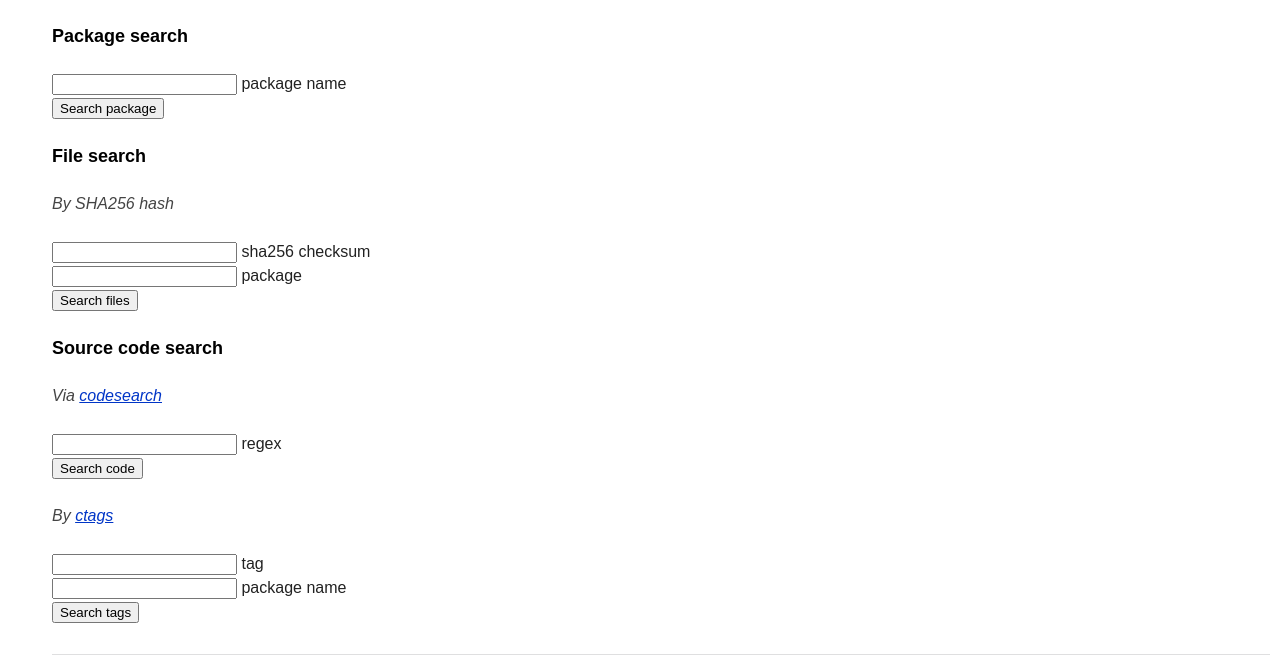
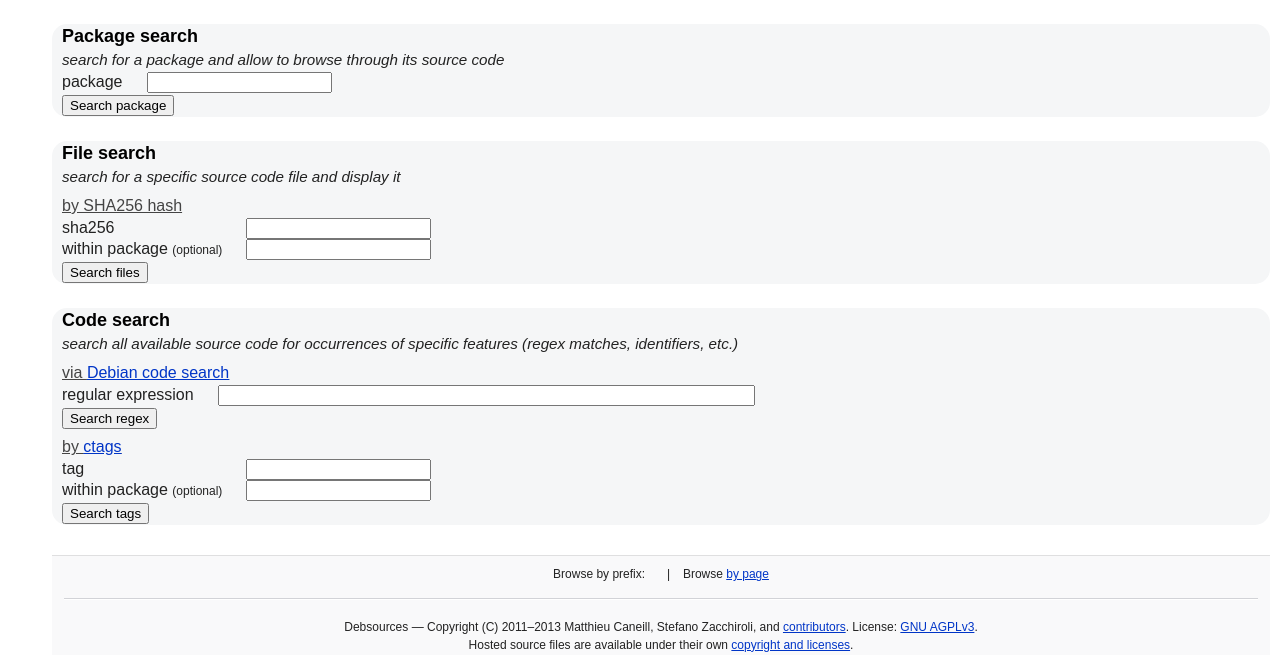
Before and after one commit to Debian/debsources, a Python web app: template web/flask/app/templates/advanced_search.html in a window 1280 px wide. Shown: the part 82-737 px from the top of the page. Run offline with Jinja, Linux system fonts and the light colour scheme; the template is opened without the code that fills it, so the values that code supplies are empty.

Commit message:
search page: add explanation, pimp form typesetting

```diff
--- a/web/flask/app/static/css/base.css
+++ b/web/flask/app/static/css/base.css
@@ -77,3 +77,35 @@ License: GNU Affero General Public License, version 3 or above.
     margin-bottom: 10px;
     text-align: center;
 }
+
+.search-box {
+    background-color: #f5f6f7;
+    border-radius: 15px;
+    padding: 0 10px 0 10px;
+}
+
+.search-box h3 {
+    margin-bottom: 0;
+}
+
+.search-box h4 {
+    margin-top: 5px;
+    margin-bottom: 0;
+    font-style: normal;
+    text-decoration: underline;
+}
+
+.search-box .description {
+    font-style: italic;
+    font-size: 95%;
+}
+
+.search-box form table {
+    border: 0;
+}
+
+.search-box form table tr td {
+    border: 0;
+    padding-top: 0;
+    padding-bottom: 0;
+}
--- a/web/flask/app/templates/advanced_search.html
+++ b/web/flask/app/templates/advanced_search.html
@@ -15,32 +15,49 @@
 <!-- <h2>{{ self.title() }}</h2> -->
 
 
+<div class="search-box">
 <h3>Package search</h3>
+<span class="description">search for a package and allow to browse through its
+  source code</span>
 
-  <form action="{{ url_for('receive_search') }}" name="searchform"
-	method="post">
-    <input type="text" name="query" id="input_package_package" />
-    <label for="input_package_package">package name</label>
-    <br />
-    <input type="submit" value="Search package" />
-  </form>
+<form action="{{ url_for('receive_search') }}" name="searchform"
+      method="post">
+  <table>
+    <tr>
+      <td><label for="input_package_package">package</label></td>
+      <td><input type="text" name="query" id="input_package_package" /></td>
+    </tr>
+  </table>
+  <input type="submit" value="Search package" />
+</form>
+</div>
 
+
+<div class="search-box">
 <h3>File search</h3>
+<span class="description">search for a specific source code file and display
+  it</span>
 
-<h4>By SHA256 hash</h4>
+<h4>by SHA256 hash</h4>
 
 <form name="shasearch" method="get"
       action="{{ url_for('checksum_html') }}">
-  <input type="text" id="input_checksum" name="checksum" />
-  <label for="input_checksum">sha256 checksum</label>
-  <br />
-  <input type="text" name="package" id="input_package_file" />
-  <label for="input_package_file">package</label>
-  <br />
+  <table>
+    <tr>
+      <td><label for="input_checksum">sha256</label></td>
+      <td><input type="text" id="input_checksum" name="checksum" /></td>
+    </tr>
+    <tr>
+      <td><label for="input_package_file">within
+	  package <small>(optional)</small></label></td>
+      <td><input type="text" name="package" id="input_package_file" /></td>
+    </tr>
+  </table>
   <input type="submit" value="Search files" />
 </form>
+
 <!--
-<h4>By ctags</h4>
+<h4>by ctags</h4>
 
 <form name="ctagssearch" method="get" action=".">
   <input type="text" name="ctags" id="submit_ctags" />
@@ -53,27 +70,42 @@
   <input type="submit" value="Search files" />
 </form>
 -->
-<h3>Source code search</h3>
+</div>
 
-<h4>Via <a href="http://codesearch.debian.net/">codesearch</a></h4>
+
+<div class="search-box">
+<h3>Code search</h3>
+<span class="description">search all available source code for occurrences of
+  specific features (regex matches, identifiers, etc.)</span>
+
+<h4>via <a href="http://codesearch.debian.net/">Debian code search</a></h4>
 <form name="codesearch" method="get"
       action="http://codesearch.debian.net/search">
-  <input name="q" type="text" id="input_codesearch" />
-  <label for="input_codesearch">regex</label>
-  <br />
-  <input type="submit" value="Search code" />
+  <table>
+    <tr>
+      <td><label for="input_codesearch">regular expression</label></td>
+      <td><input name="q" type="text" size="64" id="input_codesearch" /></td>
+    </tr>
+  </table>
+  <input type="submit" value="Search regex" />
 </form>
 
-<h4>By <a href="http://ctags.sourceforge.net">ctags</a></h4>
+<h4>by <a href="http://ctags.sourceforge.net">ctags</a></h4>
 <form name="tagsearch" method="get" action="{{ url_for('ctag_html') }}">
-  <input type="text" name="ctag" id="input_tag" />
-  <label for="input_tag">tag</label>
-  <br />
-  <input type="text" name="package" id="input_package_sourcecode" />
-  <label for="input_package_sourcecode">package name</label>
-  <br />
+  <table>
+    <tr>
+      <td><label for="input_tag">tag</label></td>
+      <td><input type="text" name="ctag" id="input_tag" /></td>
+    </tr>
+    <tr>
+      <td><label for="input_package_sourcecode">within
+	  package <small>(optional)</small></label></td>
+      <td><input type="text" name="package" id="input_package_sourcecode" /></td>
+    </tr>
+  </table>
   <input type="submit" value="Search tags" />
 </form>
+</div>
 
 
 {% endblock %}
```
